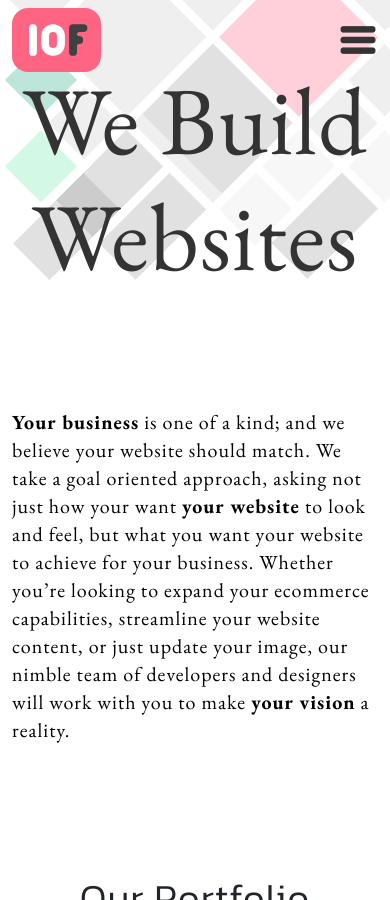
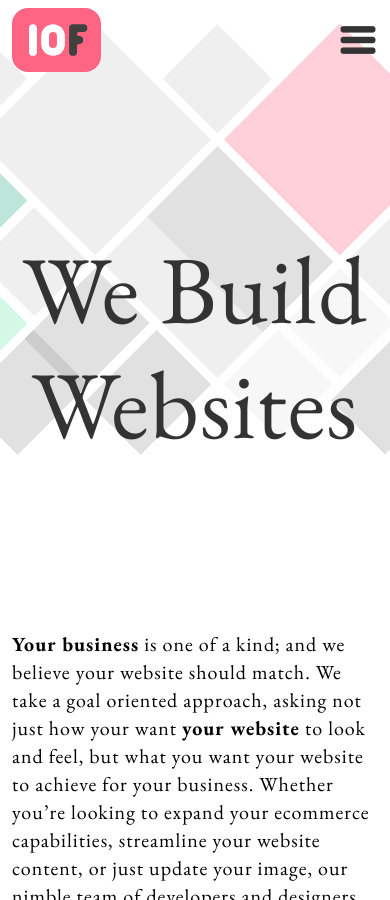
Before and after one commit to 10fdesign/website-dev, a Jekyll site: the page built from index.markdown, in a window 390 px wide and 900 px high. Built offline with Jekyll 4.4.1, drawn with Linux system fonts in a browser that asks for light colours; some web fonts are replaced.

Commit message:
homepage improvements and general mobile styling

```diff
--- a/_includes/post-tile.html
+++ b/_includes/post-tile.html
@@ -1,21 +1,21 @@
 <div class="container">
 	<div class="row">
 		<div class="col-md-6">
-			<h1 class="post-title">
+			<div class="post-image post-preview-image">
+					{% picture {{ post.tile-photo }} %}
+			</div>
+		</div>
+		<div class="col-md-6">
+			<h2 class="post-title">
 				{{ post.title }}
-			</h1>
-			<h4 class="post-author">
+			</h2>
+			<h5 class="post-author">
 				by {{ post.author | upcase }}
-			</h4>
+			</h5>
 			<div class="post-content">
 				{{ post.content }}
 			</div>
 			<a href="{{ post.url }}" class="tenf-button">Read More <i class="icofont-plus"></i></a>
 		</div>
-		<div class="col-md-6">
-			<div class="post-image post-preview-image">
-					{% picture {{ post.tile-photo }} %}
-			</div>
-		</div>
 	</div>
 </div>
--- a/_layouts/home.html
+++ b/_layouts/home.html
@@ -2,6 +2,7 @@
 layout: default
 ---
 
+<div class="homepage-hero-section-wrapper">
 	<section class="homepage-section homepage-section-hero">
 		<div class="container">
 			<div class="homepage-header-grid-wrapper">
@@ -58,6 +59,7 @@ layout: default
 			</div>
 		</div>
 	</section>
+</div>
 
 <section class="homepage-section site-description">
 	<div class="container">
--- a/_layouts/post.html
+++ b/_layouts/post.html
@@ -7,6 +7,7 @@ layout: default
 		<div class="row justify-content-center">
 			<div class="col-sm-10">
 				<h1 class="post-title">{{ page.title }}</h1>
+				<h2 class="post-subtitle">{{ page.subtitle }}</h2>
 				{% if page.author %}<h4 class="post-author">by {{ page.author | upcase }}</h4>{% endif %}
 				{{ content }}
 			</div>
--- a/css/style-mobile.css
+++ b/css/style-mobile.css
@@ -1,8 +1,23 @@
 @media only screen and (max-width: 768px) {
 
 	.homepage-header-grid-wrapper {
-	  height: 0;
-	  padding-bottom: 80%;
+	  height: 100%;
+	  /*padding-bottom: 80%;*/
+	}
+	.homepage-header-grid {
+	  width: 150%;
+	  left: -25%;
+	  top: 15%;
+	  transform: translateX(1%) translateY(-35%) rotate(45deg);
+	}
+
+	.homepage-hero-section-wrapper {
+	  height: 70vh;
+	  position: relative;
+	}
+
+	.homepage-hero-section-wrapper > section.homepage-section > .container, .homepage-hero-section-wrapper > section.homepage-section > .container > .homepage-header-grid-wrapper {
+	  height: 100%;
 	}
 
 	.tenf-portfolio-tile {
@@ -41,4 +56,20 @@
 	  padding-bottom: 50%;
 	}
 
+	.diamond {
+	  pointer-events: none;
+	}
+
+	.diamonds {
+	  pointer-events: none;
+	}
+
+	.testimonials-slider {
+	  margin: 0 4em;
+	}
+
+	.testimonial-content p {
+	  margin: 1em 0;
+	}
+
 }
--- a/css/style.css
+++ b/css/style.css
@@ -448,6 +448,17 @@ section.homepage-section.homepage-section-hero {
   margin-bottom: 0.3em;
   font-size: 2em;
 }
+.homepage-hero-section-wrapper > section.homepage-section {
+  position: absolute;
+  top: 0;
+  left: 0;
+  width: 100%;
+  height: 100%;
+}
+
+.homepage-hero-section-wrapper {
+  height: 80vh;
+}
 
 .testimonial {
   display: flex;
@@ -455,6 +466,7 @@ section.homepage-section.homepage-section-hero {
 
 .testimonial > i {
   font-size: 4em;
+  margin-right: 1rem;
 }
 
 .testimonial-content {
@@ -498,9 +510,11 @@ section.homepage-section.homepage-section-hero {
   transform: translateX(50%) rotate(45deg);
 }
 
+
 .testimonial-author {
-  line-height: 0.4em;
-  margin-top: 0em;
+  margin-bottom: 1em;
+  font-size: 1.2em;
+  line-height: 0.7em;
 }
 
 .testimonial-author a {
@@ -533,7 +547,7 @@ section.homepage-section.homepage-section-hero {
 }
 .slick-arrow:before {
   font-family: 'IcoFont';
-  font-size: 3rem;
+  font-size: 4rem;
 }
 
 .slick-next:before {
@@ -545,17 +559,32 @@ section.homepage-section.homepage-section-hero {
 }
 
 .slick-arrow {
-  width: 50px;
-  height: 50px;
+  width: 5rem;
+  height: 5rem;
 }
 
 .slick-prev {
-  left: -50px;
+  left: -5rem;
 }
 
 .slick-next {
-  right: -50px;
+  right: -5rem;
 }
+
+.slick-dots li button:before {
+  width: 1rem;
+  height: 1rem;
+  background: white;
+  content: '';
+  transform: translateX(-50%) rotate(45deg);
+  left: 50%;
+}
+
+.slick-dots li {
+  width: 1rem;
+  height: 1rem;
+}
+
 
 .slick-loading .slick-list
 {
@@ -569,17 +598,26 @@ section.homepage-section {
 }
 
 h1.post-title {
+  font-size: 6em;
+  line-height: 0.9em;
+}
+h2.post-subtitle {
+	font-weight: bold;
+	margin-bottom: 1em;
+	font-family: 'Kanit', sans-serif;
+	color: var(--green);
+}
+
+h2.post-title {
   font-family: 'Kanit';
-  font-size: 2.5em;
   letter-spacing: -1px;
   line-height: 1em;
 }
 
-h4.post-author {
+h5.post-author {
   font-family: 'Kanit';
   color: var(--red);
   font-weight: normal;
-  font-size: 1.5em;
   letter-spacing: -1px;
 }
 
@@ -589,6 +627,12 @@ h4.post-author {
 
 section.homepage-section.homepage-section-blog {
   margin: 6em 0;
+}
+
+.homepage-section-blog .col-md-6 {
+  display: flex;
+  flex-direction: column;
+  justify-content: center;
 }
 
 .post-preview-image {
@@ -673,6 +717,8 @@ footer {
 
 .footer-menu {
   color: #848484;
+  z-index: 10;
+  position: relative;
 }
 
 footer a {
@@ -859,6 +905,7 @@ footer .diamond {
 
 main {
   margin-top: 80px;
+  margin-bottom: 2em;
 }
 .home main {
     margin-top: 0;
```
Also changed, not shown: other parts of _layouts/home.html (+3 -1 lines). Lines whose indentation alone changed are shown as unchanged.
